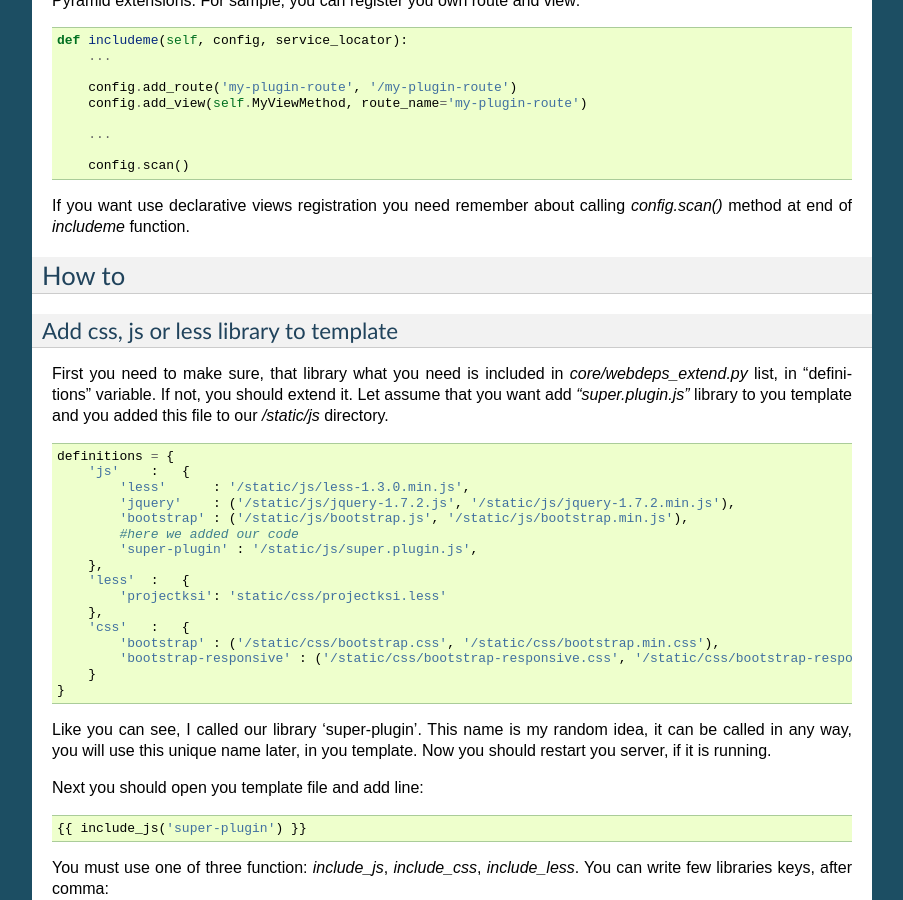
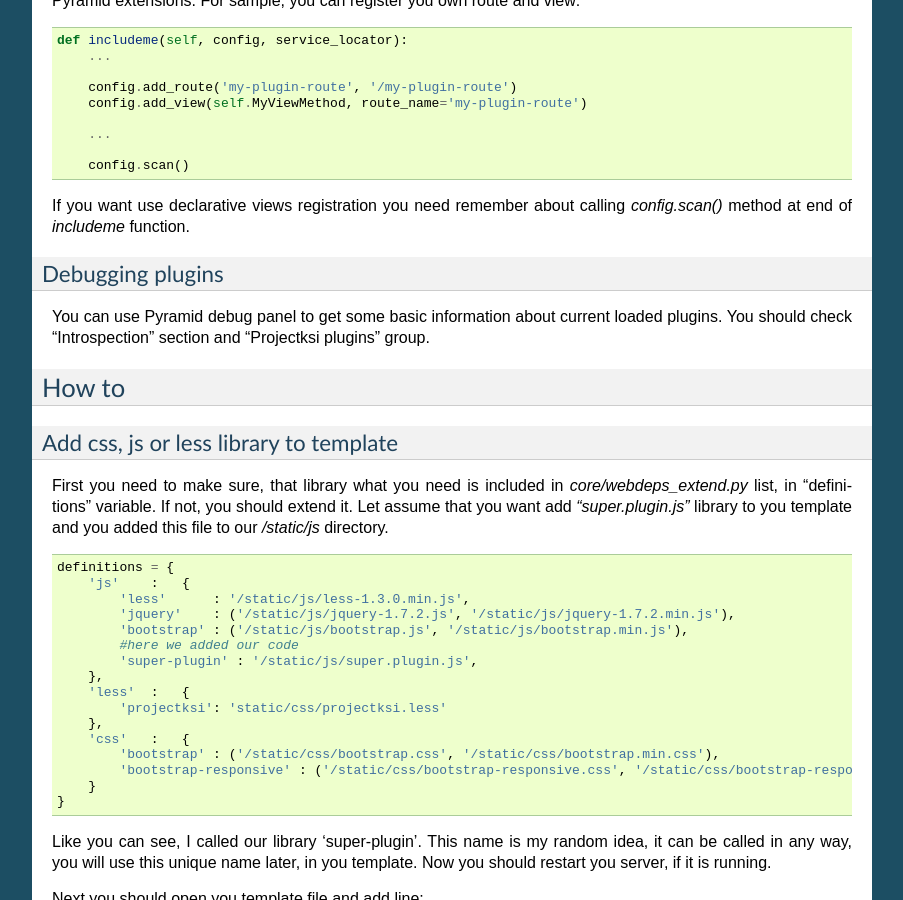
Before and after one commit to wiktor-obrebski/projectksi, a Sphinx documentation site: the page built from docs/source/progs/programming.rst, in a window 1280 px wide and 900 px high, scrolled down 5004 px. Shown: the whole window, without its empty margins (198-1101 px from the left). Built offline with Sphinx 7.4.7, drawn with Linux system fonts in a browser that asks for light colours.

Commit message:
add some info about plugins debugging

```diff
--- a/docs/source/progs/programming.rst
+++ b/docs/source/progs/programming.rst
@@ -331,6 +331,12 @@ standard Pyramid extensions. For sample, you can register you own route and view
 If you want use declarative views registration you need remember about calling *config.scan()* method
 at end of *includeme* function.
 
+Debugging plugins
+-----------------
+
+You can use Pyramid debug panel to get some basic information about current loaded plugins. You should
+check "Introspection" section and "Projectksi plugins" group.
+
 How to
 ======
 
```
